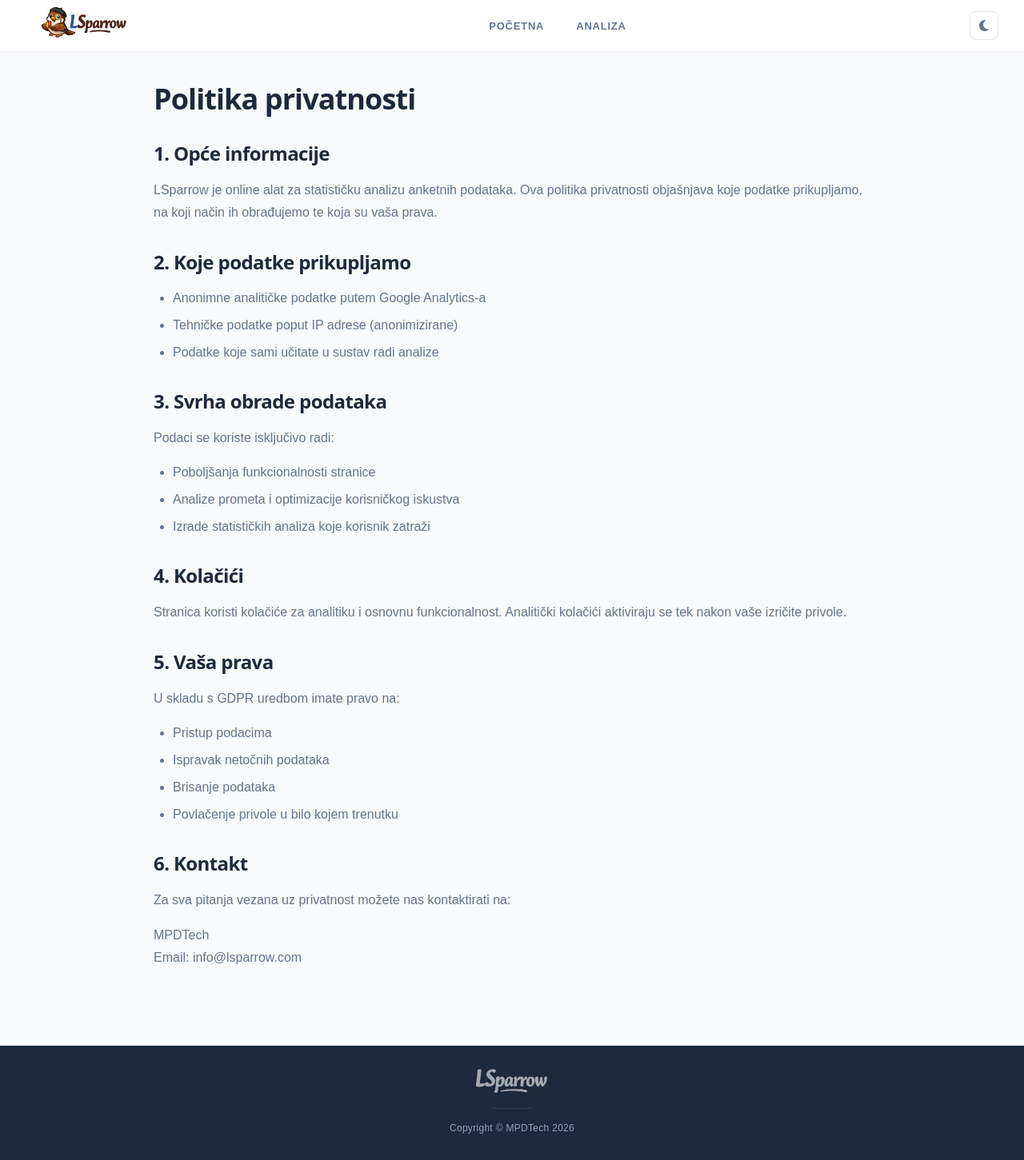
After one commit to ikojic000/LSparrow, a Flask app: template app/templates/privacy_policy.html in a window 1280 px wide. The commit adds this page. Shown: the whole page at 80% size. Run offline with Flask 3, Linux system fonts and the light colour scheme; the template is opened without the code that fills it, so the values that code supplies are empty; some libraries are stand-ins or nearby versions; some web fonts are replaced.

Commit message:
Implement cookie consent management and privacy policy page
- Added cookie consent functionality using Osano's Cookie Consent library in base.html.
- Updated Google Analytics loading to respect user consent.
- Created a new privacy_policy.html template detailing data collection and user rights.
- Made UI adjustments in analysis.html for button styling consistency.

```diff
--- a/app/static/css/styles.css
+++ b/app/static/css/styles.css
@@ -264,8 +264,152 @@
 #mainNav.nav-transparent > div > div > a:first-child:hover {
   color: #fff;
 }
+
+/* ===== Unified Icon Button Style ===== */
+.icon-btn,
+#darkModeToggle,
+#toggleAiBody,
+.toggle-table-btn,
+.copy-btn {
+  display: inline-flex;
+  align-items: center;
+  justify-content: center;
+  width: 36px;
+  height: 36px;
+  border-radius: 0.5rem;
+  border: 1px solid #e2e8f0;
+  background: transparent;
+  cursor: pointer;
+  transition: all 0.2s ease;
+  font-size: 1rem;
+  padding: 0;
+}
+
+#navToggle {
+  align-items: center;
+  justify-content: center;
+  width: 36px;
+  height: 36px;
+  border-radius: 0.5rem;
+  border: 1px solid #e2e8f0;
+  background: transparent;
+  cursor: pointer;
+  transition: all 0.2s ease;
+  font-size: 1rem;
+  padding: 0;
+}
+
+/* --- Light mode base colors --- */
+.icon-btn,
+#navToggle {
+  color: #64748b;
+}
+
+#darkModeToggle {
+  color: #64748b;
+}
+
+/* toggle-table-btn, copy-btn, toggleAiBody sit on blue card headers */
+.toggle-table-btn,
+.copy-btn,
+#toggleAiBody {
+  color: #f1f5f9;
+  border-color: rgba(255, 255, 255, 0.25);
+}
+
+/* --- Light mode hover --- */
+.icon-btn:hover,
+#navToggle:hover {
+  background-color: #f1f5f9;
+  color: #2f6db5;
+  border-color: #cbd5e1;
+}
+
+#darkModeToggle:hover {
+  background-color: #f1f5f9;
+  color: #2f6db5;
+  border-color: #cbd5e1;
+}
+
+.toggle-table-btn:hover,
+.copy-btn:hover,
+#toggleAiBody:hover {
+  background-color: rgba(255, 255, 255, 0.15);
+  color: #fbbf24;
+  border-color: rgba(255, 255, 255, 0.4);
+}
+
+/* --- Dark mode base --- */
+.dark .icon-btn,
+.dark #navToggle {
+  border-color: #475569;
+  color: #94a3b8;
+}
+
+.dark #darkModeToggle {
+  border-color: #475569;
+  color: #f59e0b; /* always yellow in dark mode */
+}
+
+/* toggle-table-btn, copy-btn, toggleAiBody — always on blue headers */
+.dark .toggle-table-btn,
+.dark .copy-btn,
+.dark #toggleAiBody {
+  color: #f1f5f9;
+  border-color: rgba(255, 255, 255, 0.25);
+}
+
+/* --- Dark mode hover --- */
+.dark .icon-btn:hover,
+.dark #navToggle:hover {
+  background-color: #334155;
+  border-color: #64748b;
+  color: #f1f5f9;
+}
+
+.dark #darkModeToggle:hover {
+  background-color: #334155;
+  border-color: #64748b;
+  color: #fbbf24;
+}
+
+.dark .toggle-table-btn:hover,
+.dark .copy-btn:hover,
+.dark #toggleAiBody:hover {
+  background-color: rgba(255, 255, 255, 0.15);
+  color: #fbbf24;
+  border-color: rgba(255, 255, 255, 0.4);
+}
+
+/* --- nav-transparent overrides (light) --- */
+#mainNav.nav-transparent .icon-btn,
 #mainNav.nav-transparent #navToggle {
+  border-color: rgba(255, 255, 255, 0.3);
+  color: rgba(255, 255, 255, 0.8);
+}
+
+#mainNav.nav-transparent #darkModeToggle {
+  border-color: rgba(255, 255, 255, 0.3);
+  color: rgba(255, 255, 255, 0.8);
+}
+
+#mainNav.nav-transparent .icon-btn:hover,
+#mainNav.nav-transparent #navToggle:hover,
+#mainNav.nav-transparent #darkModeToggle:hover {
+  background-color: rgba(255, 255, 255, 0.1);
   color: #fff;
+  border-color: rgba(255, 255, 255, 0.5);
+}
+
+/* --- nav-transparent overrides (dark) — keep yellow on darkModeToggle --- */
+.dark #mainNav.nav-transparent #darkModeToggle {
+  color: #f59e0b;
+  border-color: rgba(255, 255, 255, 0.3);
+}
+.dark #mainNav.nav-transparent #darkModeToggle:hover {
+  color: #fbbf24;
+  background-color: rgba(255, 255, 255, 0.1);
+  border-color: rgba(255, 255, 255, 0.5);
 }
 
 .nav-link-desktop {
@@ -566,42 +710,3 @@ thead th {
 .dark .page-header-gradient {
   background: linear-gradient(160deg, #0c1a2e 0%, #1a3f6f 60%, #245a96 100%);
 }
-
-/* Dark mode toggle button */
-.dark-mode-toggle {
-  display: inline-flex;
-  align-items: center;
-  justify-content: center;
-  width: 36px;
-  height: 36px;
-  border-radius: 0.5rem;
-  border: 1px solid #e2e8f0;
-  background: transparent;
-  color: #64748b;
-  cursor: pointer;
-  transition: all 0.2s ease;
-  font-size: 1rem;
-}
-.dark-mode-toggle:hover {
-  background-color: #f1f5f9;
-  color: #2f6db5;
-  border-color: #cbd5e1;
-}
-.dark .dark-mode-toggle {
-  border-color: #475569;
-  color: #f59e0b;
-}
-.dark .dark-mode-toggle:hover {
-  background-color: #334155;
-  border-color: #64748b;
-  color: #fbbf24;
-}
-#mainNav.nav-transparent .dark-mode-toggle {
-  border-color: rgba(255, 255, 255, 0.3);
-  color: rgba(255, 255, 255, 0.8);
-}
-#mainNav.nav-transparent .dark-mode-toggle:hover {
-  background-color: rgba(255, 255, 255, 0.1);
-  color: #fff;
-  border-color: rgba(255, 255, 255, 0.5);
-}
--- a/app/templates/base.html
+++ b/app/templates/base.html
@@ -75,8 +75,15 @@
       })();
     </script>
 
+    <!-- Cookie Consent by Osano -->
+    <link
+      rel="stylesheet"
+      href="https://cdn.jsdelivr.net/npm/cookieconsent@3/build/cookieconsent.min.css" />
+
+    <script src="https://cdn.jsdelivr.net/npm/cookieconsent@3/build/cookieconsent.min.js"></script>
+
     <!-- Google tag (gtag.js) -->
-    <script
+    <!-- <script
       async
       src="https://www.googletagmanager.com/gtag/js?id=G-NR5VHHCB9D"></script>
     <script>
@@ -86,7 +93,7 @@
       }
       gtag("js", new Date());
       gtag("config", "G-NR5VHHCB9D");
-    </script>
+    </script> -->
   </head>
   <body
     id="page-top"
@@ -129,7 +136,7 @@
             </button>
             <button
               id="navToggle"
-              class="lg:hidden p-2 rounded-lg hover:bg-black/5 transition"
+              class="inline-flex lg:hidden"
               aria-label="Otvori navigaciju">
               <i class="fas fa-bars text-xl" id="navToggleIcon"></i>
             </button>
@@ -177,6 +184,65 @@
     <script src="https://code.jquery.com/jquery-3.7.1.min.js"></script>
     <!-- Custom JS -->
     <script src="{{ url_for('static', filename='js/scripts.js') }}"></script>
+
+    <!-- ================= COOKIE CONSENT INIT ================= -->
+    <script>
+      window.addEventListener("load", function () {
+        function loadGoogleAnalytics() {
+          if (window.gaLoaded) return;
+          window.gaLoaded = true;
+
+          var script = document.createElement("script");
+          script.src =
+            "https://www.googletagmanager.com/gtag/js?id=G-NR5VHHCB9D";
+          script.async = true;
+          document.head.appendChild(script);
+
+          script.onload = function () {
+            window.dataLayer = window.dataLayer || [];
+            function gtag() {
+              dataLayer.push(arguments);
+            }
+
+            gtag("js", new Date());
+            gtag("config", "G-NR5VHHCB9D", {
+              anonymize_ip: true,
+            });
+          };
+        }
+
+        window.cookieconsent.initialise({
+          palette: {
+            popup: { background: "#1e293b" },
+            button: { background: "#3b82f6" },
+          },
+          theme: "classic",
+          position: "bottom",
+          type: "opt-in",
+          content: {
+            message:
+              "Koristimo kolačiće kako bismo poboljšali funkcionalnost stranice i analizirali promet.",
+            allow: "Prihvati",
+            deny: "Odbij",
+            link: "Saznaj više",
+            href: "/privacy-policy",
+            policy: "Politika privatnosti",
+          },
+          onInitialise: function (status) {
+            if (this.hasConsented()) {
+              loadGoogleAnalytics();
+            }
+          },
+          onStatusChange: function (status) {
+            if (this.hasConsented()) {
+              loadGoogleAnalytics();
+            }
+          },
+        });
+      });
+    </script>
+    <!-- ======================================================== -->
+
     {% block extra_js %}{% endblock %}
   </body>
 </html>
--- /dev/null
+++ b/app/templates/privacy_policy.html
@@ -0,0 +1,64 @@
+{% extends 'base.html' %} {% block title %} Politika privatnosti – LSparrow {%
+endblock %} {% block content %}
+<div class="max-w-4xl mx-auto py-20 px-6">
+  <h1 class="text-4xl font-bold mb-8">Politika privatnosti</h1>
+
+  <div class="space-y-8 text-slate-700 dark:text-slate-300 leading-relaxed">
+    <section>
+      <h2 class="text-2xl font-semibold mb-3">1. Opće informacije</h2>
+      <p>
+        LSparrow je online alat za statističku analizu anketnih podataka. Ova
+        politika privatnosti objašnjava koje podatke prikupljamo, na koji način
+        ih obrađujemo te koja su vaša prava.
+      </p>
+    </section>
+
+    <section>
+      <h2 class="text-2xl font-semibold mb-3">2. Koje podatke prikupljamo</h2>
+      <ul class="list-disc pl-6 space-y-2">
+        <li>Anonimne analitičke podatke putem Google Analytics-a</li>
+        <li>Tehničke podatke poput IP adrese (anonimizirane)</li>
+        <li>Podatke koje sami učitate u sustav radi analize</li>
+      </ul>
+    </section>
+
+    <section>
+      <h2 class="text-2xl font-semibold mb-3">3. Svrha obrade podataka</h2>
+      <p>Podaci se koriste isključivo radi:</p>
+      <ul class="list-disc pl-6 space-y-2">
+        <li>Poboljšanja funkcionalnosti stranice</li>
+        <li>Analize prometa i optimizacije korisničkog iskustva</li>
+        <li>Izrade statističkih analiza koje korisnik zatraži</li>
+      </ul>
+    </section>
+
+    <section>
+      <h2 class="text-2xl font-semibold mb-3">4. Kolačići</h2>
+      <p>
+        Stranica koristi kolačiće za analitiku i osnovnu funkcionalnost.
+        Analitički kolačići aktiviraju se tek nakon vaše izričite privole.
+      </p>
+    </section>
+
+    <section>
+      <h2 class="text-2xl font-semibold mb-3">5. Vaša prava</h2>
+      <p>U skladu s GDPR uredbom imate pravo na:</p>
+      <ul class="list-disc pl-6 space-y-2">
+        <li>Pristup podacima</li>
+        <li>Ispravak netočnih podataka</li>
+        <li>Brisanje podataka</li>
+        <li>Povlačenje privole u bilo kojem trenutku</li>
+      </ul>
+    </section>
+
+    <section>
+      <h2 class="text-2xl font-semibold mb-3">6. Kontakt</h2>
+      <p>Za sva pitanja vezana uz privatnost možete nas kontaktirati na:</p>
+      <p class="mt-2 font-medium">
+        MPDTech<br />
+        Email: info@lsparrow.com
+      </p>
+    </section>
+  </div>
+</div>
+{% endblock %}
```
Also changed, not shown: app/main/routes.py (+13 -2 lines), app/templates/analysis.html (+7 -16 lines), app/static/css/tailwind-input.css, app/static/css/tailwind-output.css.
